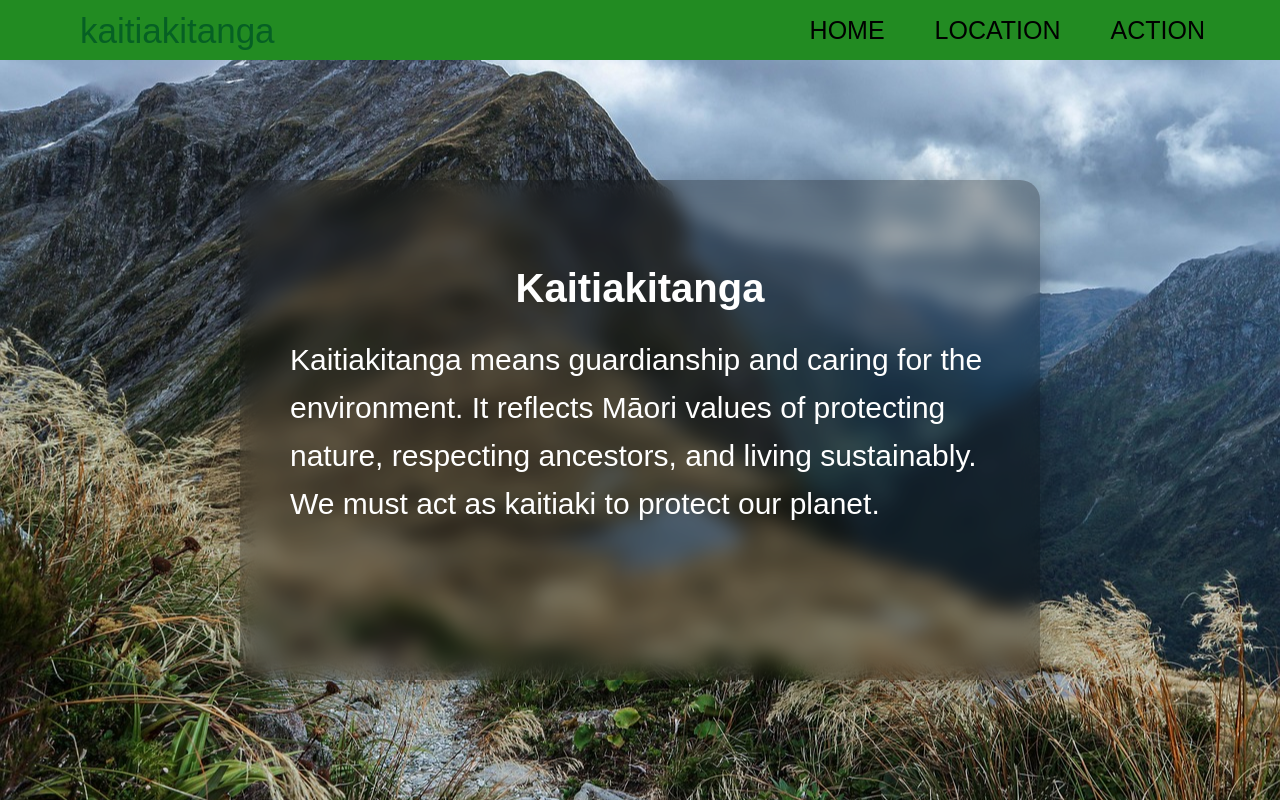
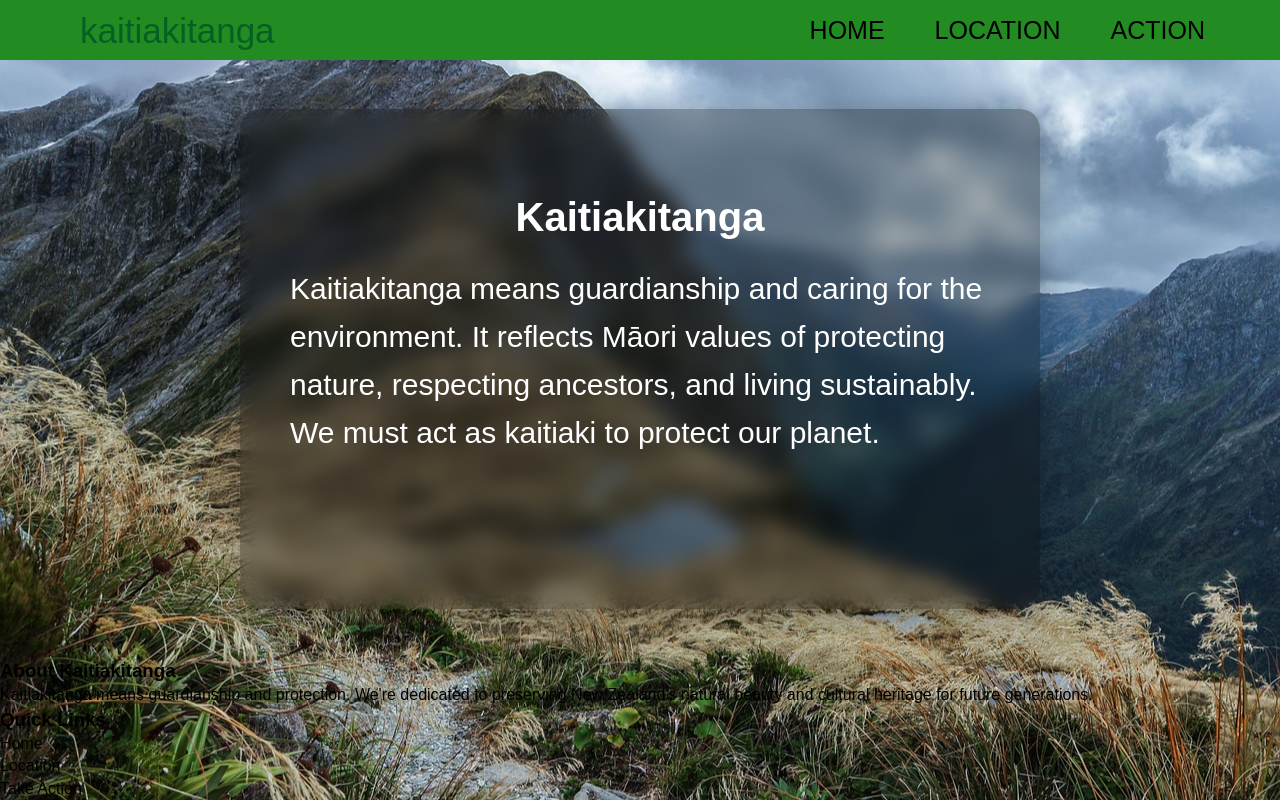
Before and after one commit to ryanzhou34/assessment, a plain HTML site: page index.html in a window 1280 px wide. Drawn offline with Linux system fonts and the light colour scheme.

Commit message:
add footer in index page

```diff
--- a/index.html
+++ b/index.html
@@ -32,6 +32,23 @@
                 </p>
             </div>
         </div>
+        <footer>
+            <div class="footer-content">
+                <div class="footer-section">
+                    <h3>About Kaitiakitanga</h3>
+                    <p>Kaitiakitanga means guardianship and protection. We're dedicated to preserving New Zealand's natural beauty and cultural heritage for future generations.</p>
+                </div>
+
+                <div class="footer-section">
+                    <h3>Quick Links</h3>
+                    <ul>
+                        <li><a href="index.html">Home</a></li>
+                        <li><a href="location.html">Location</a></li>
+                        <li><a href="action.html">Take Action</a></li>
+                    </ul>
+                </div>
+            </div>
+        </footer>
         <script src="js/nav.js"></script>
     </body>
 </html>
```
